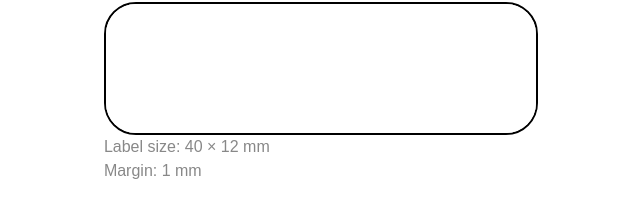
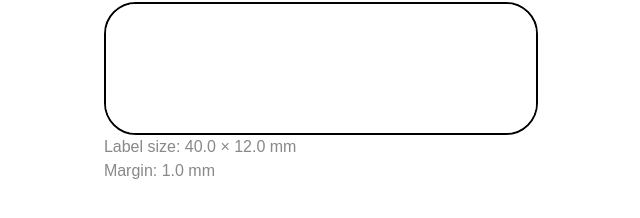
Before and after one commit to dmsc/web-label-printer, a Svelte app: page / in a window 1280 px wide. Shown: the part 332-550 px from the top of the page, without its empty margins (319-959 px from the left). Built offline with nearby package versions, Linux system fonts and the light colour scheme.

Commit message:
Show rounded sizes, allow for bigger fonts.

```diff
--- a/src/App.svelte
+++ b/src/App.svelte
@@ -40,7 +40,7 @@
     ctx: CanvasContext,
     lines: string[],
     min_size = 8,
-    max_size = 96,
+    max_size = 144,
   ) {
     var wd = ctx.canvas.width - margin * 2;
     var hg = ctx.canvas.height - margin * 2;
@@ -194,8 +194,8 @@
     <div class="l">
       <canvas bind:this={canvas} width={label_width} height={label_height}>
       </canvas>
-      <span>Label size: {label_width * 0.125} × {label_height * 0.125} mm</span>
-      <span>Margin: {margin * 0.125} mm</span>
+      <span>Label size: {(label_width * 0.125).toFixed(1)} × {(label_height * 0.125).toFixed(1)} mm</span>
+      <span>Margin: {(margin * 0.125).toFixed(1)} mm</span>
     </div>
   </div>
 </main>
```
